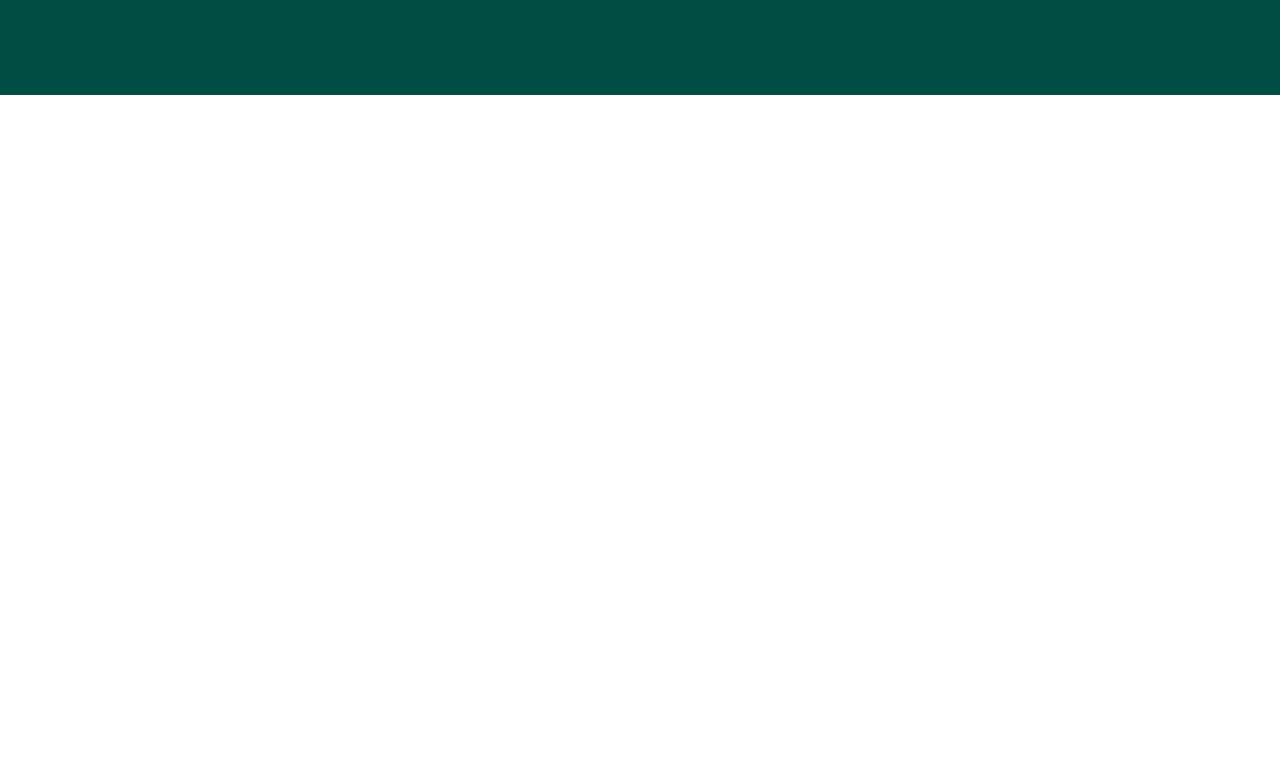
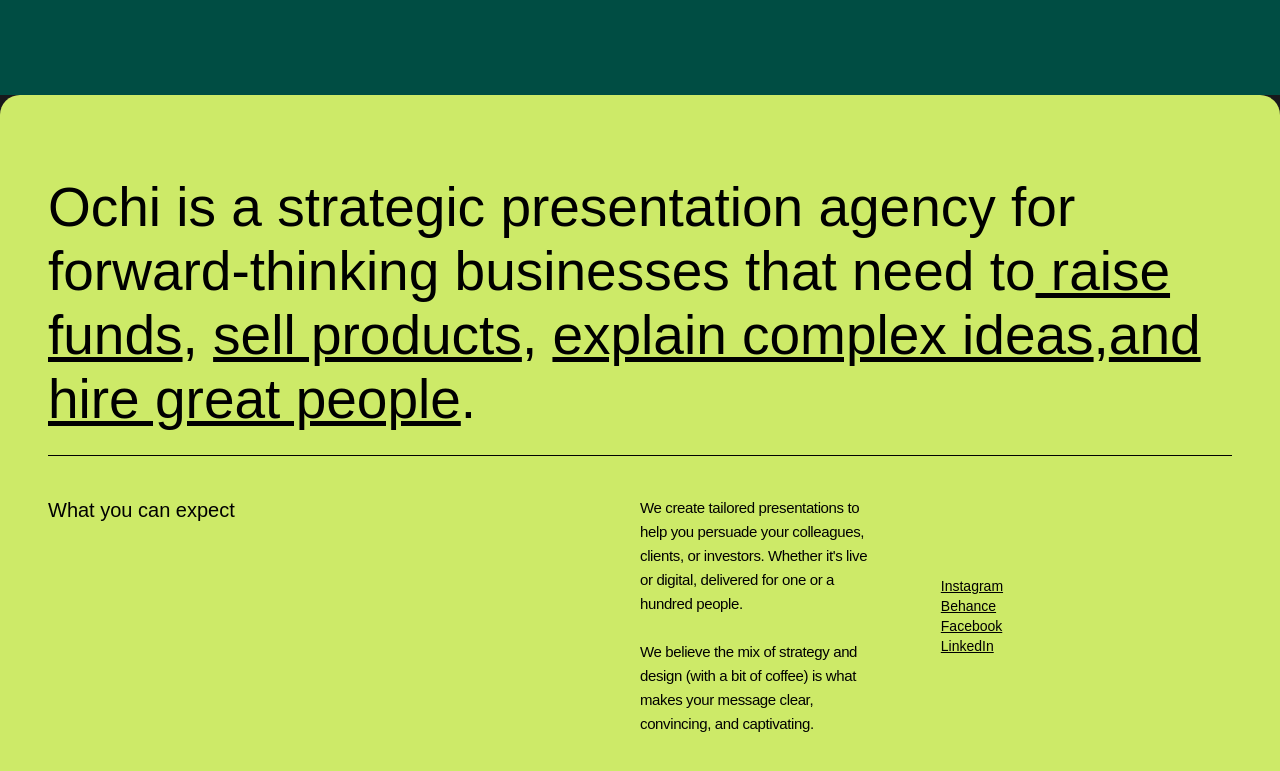
Before and after one commit to hriidzhridoy/first-vite-project, a React (Vite) app: page / in a window 1280 px wide. Shown: the part 989-1760 px from the top of the page. Before the commit the page ends 1084 px from the top, so only its background shows below. Built offline with nearby package versions, Linux system fonts and the light colour scheme.

Commit message:
about page partially done

```diff
--- a/src/App.jsx
+++ b/src/App.jsx
@@ -2,6 +2,7 @@
 import Navbar from "./components/Navbar";
 import LandingPage from "./components/LandingPage";
 import Marquee from "./components/Marquee";
+import About from "./components/About";
 
 export default function App() {
   return (
@@ -9,6 +10,7 @@
       <Navbar />
       <LandingPage />
       <Marquee />
+      <About />
     </div>
   );
 }
--- /dev/null
+++ b/src/components/About.jsx
@@ -0,0 +1,16 @@
+import React from "react";
+import TextPart from "./About/TextPart";
+import ParagraphPart from "./About/ParagraphPart";
+
+export default function About() {
+  return (
+    <>
+      <div className="bg-[#CDEA68] w-full py-20 px-12 rounded-tl-[20px] rounded-tr-[20px] font-neue-montreal text-black">
+        <TextPart />
+        <hr className="mt-6 border-black" />
+        <ParagraphPart />
+        <hr className="mt-6 border-black" />
+      </div>
+    </>
+  );
+}
```
